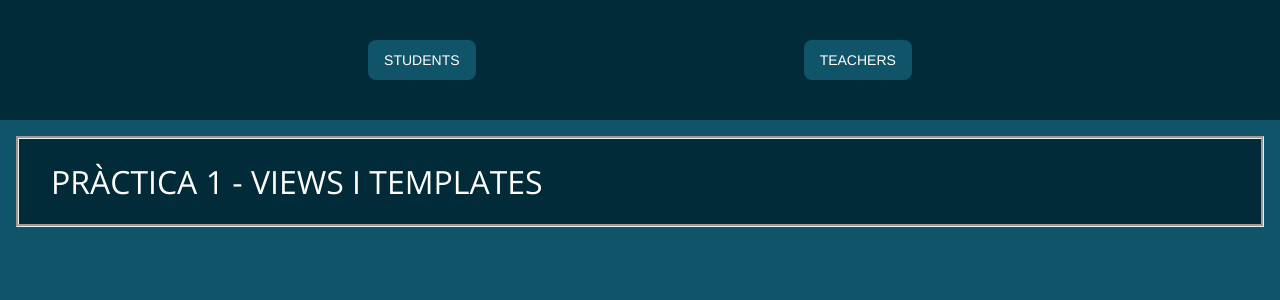
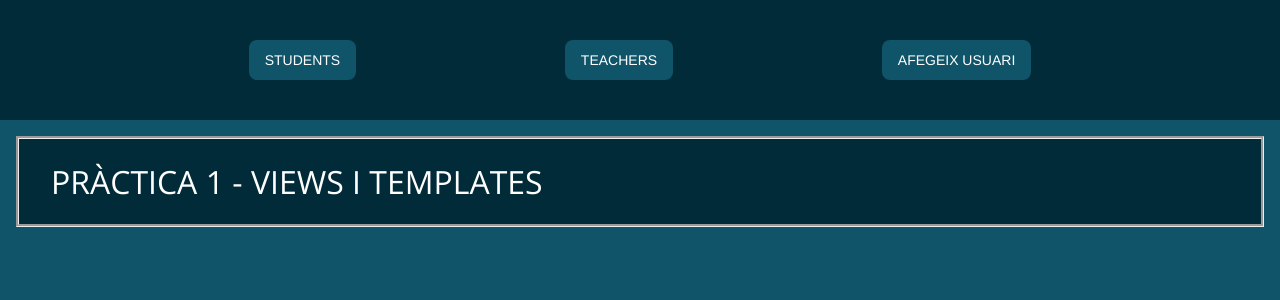
Before and after one commit to Adgar90/M07_UF4, a Django app: page /centre/ in a window 1280 px wide. Shown: the top 300 px of the page. Run offline with Django 4.2, Linux system fonts and the light colour scheme.

Commit message:
afegit button que mostra form

```diff
--- a/TIC_BCN_AGP/templates/head/header.html
+++ b/TIC_BCN_AGP/templates/head/header.html
@@ -12,6 +12,7 @@
     <!-- links que crida les rutes definides al nostre path dins de la app centre -->
     <li><a href="{% url 'students' %}">STUDENTS</a></li>
     <li><a href="{% url 'teachers' %}">TEACHERS</a></li>
+    <li><a href="{% url 'user_form' %}">AFEGEIX USUARI</a></li>
 </ul>
 </body>
 </html>
```
